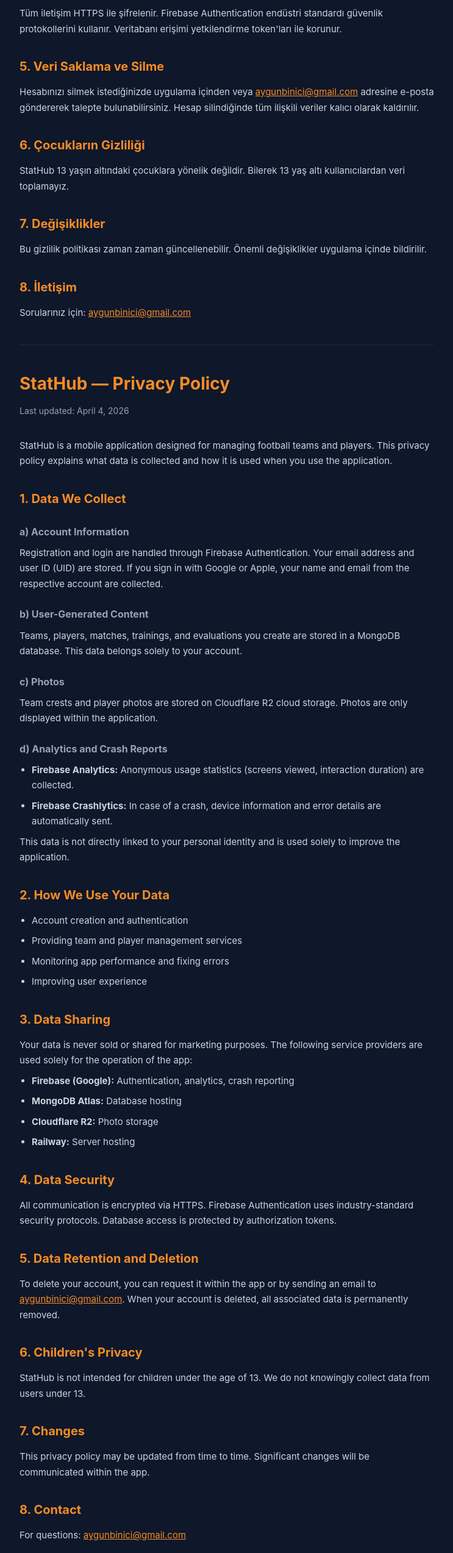
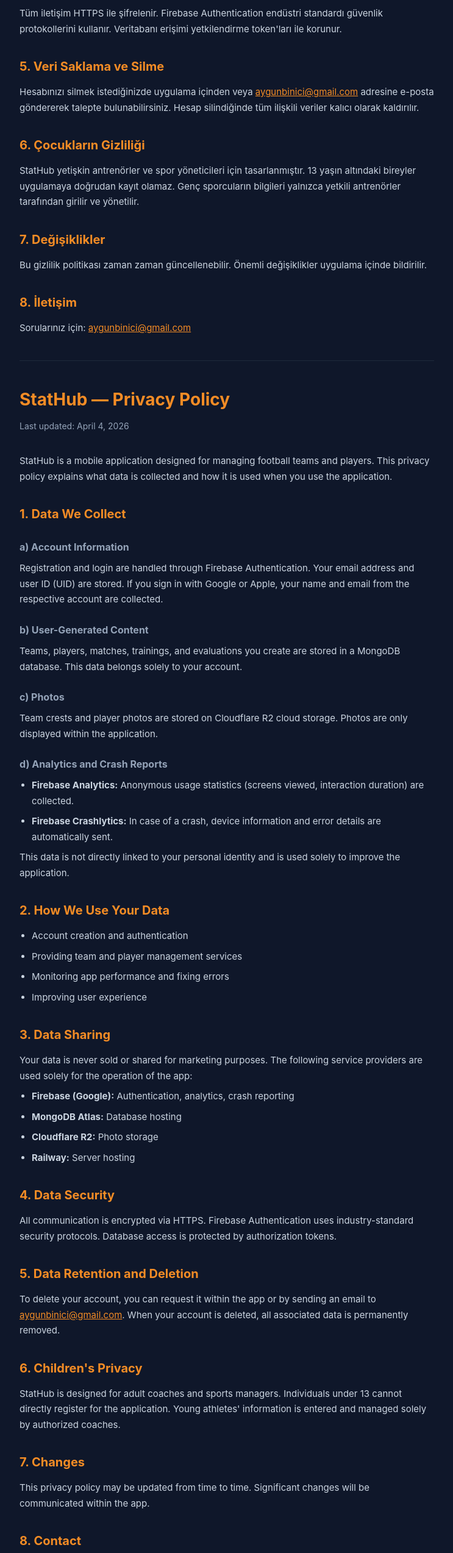
Before and after one commit to aygunbinici/stathub-privacy, a plain HTML site: page index.html in a window 1280 px wide. Shown: the part 1461-4008 px from the top of the page at 61% size, without its empty margins (268-1011 px from the left). Drawn offline with Linux system fonts and the light colour scheme.

Commit message:
Update children's privacy section

```diff
--- a/index.html
+++ b/index.html
@@ -72,7 +72,7 @@
     <p>Hesabınızı silmek istediğinizde uygulama içinden veya <a href="mailto:aygunbinici@gmail.com">aygunbinici@gmail.com</a> adresine e-posta göndererek talepte bulunabilirsiniz. Hesap silindiğinde tüm ilişkili veriler kalıcı olarak kaldırılır.</p>
 
     <h2>6. Çocukların Gizliliği</h2>
-    <p>StatHub 13 yaşın altındaki çocuklara yönelik değildir. Bilerek 13 yaş altı kullanıcılardan veri toplamayız.</p>
+    <p>StatHub yetişkin antrenörler ve spor yöneticileri için tasarlanmıştır. 13 yaşın altındaki bireyler uygulamaya doğrudan kayıt olamaz. Genç sporcuların bilgileri yalnızca yetkili antrenörler tarafından girilir ve yönetilir.</p>
 
     <h2>7. Değişiklikler</h2>
     <p>Bu gizlilik politikası zaman zaman güncellenebilir. Önemli değişiklikler uygulama içinde bildirilir.</p>
@@ -130,7 +130,7 @@
         <p>To delete your account, you can request it within the app or by sending an email to <a href="mailto:aygunbinici@gmail.com">aygunbinici@gmail.com</a>. When your account is deleted, all associated data is permanently removed.</p>
 
         <h2>6. Children's Privacy</h2>
-        <p>StatHub is not intended for children under the age of 13. We do not knowingly collect data from users under 13.</p>
+        <p>StatHub is designed for adult coaches and sports managers. Individuals under 13 cannot directly register for the application. Young athletes' information is entered and managed solely by authorized coaches.</p>
 
         <h2>7. Changes</h2>
         <p>This privacy policy may be updated from time to time. Significant changes will be communicated within the app.</p>
```
